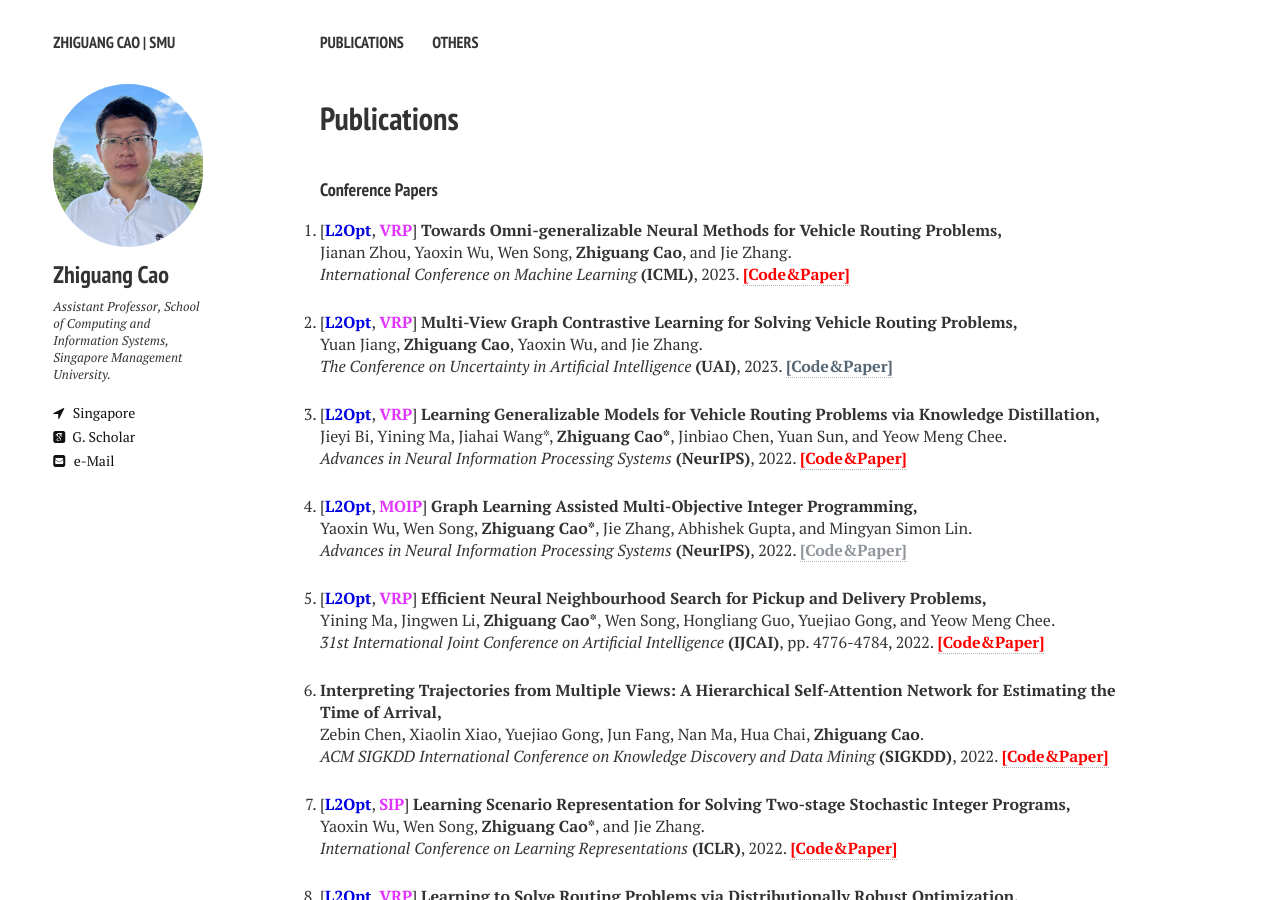
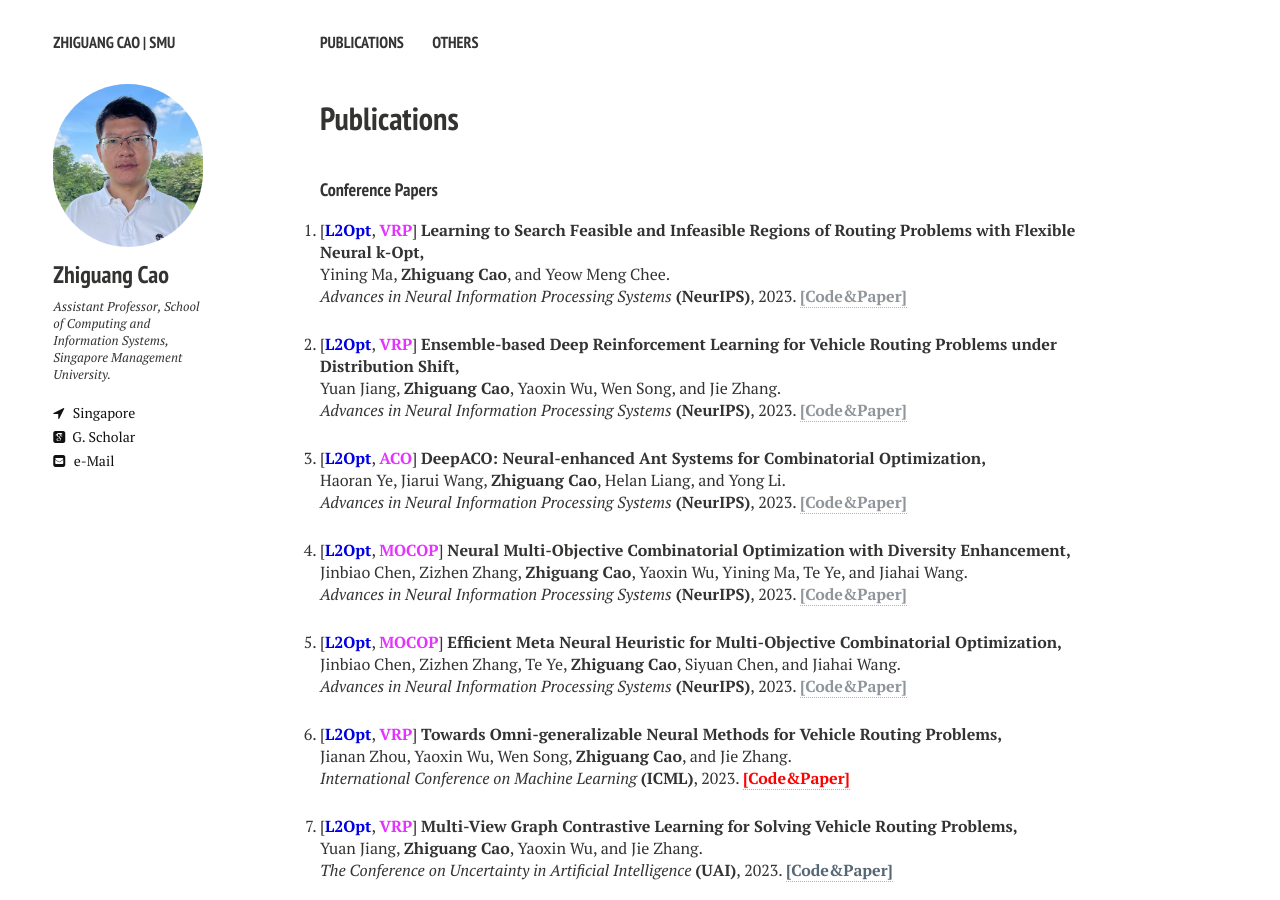
Before and after one commit to zhiguangcaosg/zhiguangcaosg.github.io, a Jekyll site: the page built from publications.md, in a window 1280 px wide and 900 px high. Built offline with Jekyll 4.4.1, drawn with Linux system fonts in a browser that asks for light colours; nearby versions of some CDN libraries.

Commit message:
Update publications.html

```diff
--- a/_layouts/publications.html
+++ b/_layouts/publications.html
@@ -89,6 +89,56 @@ div.bibtex pre { font-size: 75%; overflow: auto;  width: 100%; padding: 0em 0em;
 
     <!-- Item: Caelles2016 -->
 <ol style="padding-left:0px;">
+
+<li>
+<p>
+[<font color="#0000E3"><b>L2Opt</b></font>, <font color="#E333FF"><b>VRP</b></font>] <b>Learning to Search Feasible and Infeasible Regions of Routing Problems with Flexible Neural k-Opt,</b>
+<br> Yining Ma,  <b>Zhiguang Cao</b>, and Yeow Meng Chee.<br>
+<i>Advances in Neural Information Processing Systems</i> <b>(NeurIPS)</b>, 2023. <a href="https://zhiguangcaosg.github.io/publications/"> <font color="#8F959A"><b>[Code&Paper]</b> </font></a>
+</p>
+</li>
+
+<li>
+<p>
+[<font color="#0000E3"><b>L2Opt</b></font>, <font color="#E333FF"><b>VRP</b></font>] <b>Ensemble-based Deep Reinforcement Learning for Vehicle Routing Problems under Distribution Shift,</b>
+<br> Yuan Jiang,  <b>Zhiguang Cao</b>, Yaoxin Wu, Wen Song, and Jie Zhang.<br>
+<i>Advances in Neural Information Processing Systems</i> <b>(NeurIPS)</b>, 2023. <a href="https://zhiguangcaosg.github.io/publications/"> <font color="#8F959A"><b>[Code&Paper]</b> </font></a>
+</p>
+</li>
+
+<li>
+<p>
+[<font color="#0000E3"><b>L2Opt</b></font>, <font color="#E333FF"><b>ACO</b></font>] <b>DeepACO: Neural-enhanced Ant Systems for Combinatorial Optimization,</b>
+<br> Haoran Ye, Jiarui Wang, <b>Zhiguang Cao</b>, Helan Liang, and Yong Li.<br>
+<i>Advances in Neural Information Processing Systems</i> <b>(NeurIPS)</b>, 2023. <a href="https://zhiguangcaosg.github.io/publications/"> <font color="#8F959A"><b>[Code&Paper]</b> </font></a>
+</p>
+</li>
+
+<li>
+<p>
+[<font color="#0000E3"><b>L2Opt</b></font>, <font color="#E333FF"><b>MOCOP</b></font>] <b>Neural Multi-Objective Combinatorial Optimization with Diversity Enhancement,</b>
+<br> Jinbiao Chen, Zizhen Zhang, <b>Zhiguang Cao</b>, Yaoxin Wu, Yining Ma, Te Ye, and Jiahai Wang.<br>
+<i>Advances in Neural Information Processing Systems</i> <b>(NeurIPS)</b>, 2023. <a href="https://zhiguangcaosg.github.io/publications/"> <font color="#8F959A"><b>[Code&Paper]</b> </font></a>
+</p>
+</li>
+
+<li>
+<p>
+[<font color="#0000E3"><b>L2Opt</b></font>, <font color="#E333FF"><b>MOCOP</b></font>] <b>Efficient Meta Neural Heuristic for Multi-Objective Combinatorial Optimization,</b>
+<br> Jinbiao Chen, Zizhen Zhang, Te Ye, <b>Zhiguang Cao</b>, Siyuan Chen, and Jiahai Wang.<br>
+<i>Advances in Neural Information Processing Systems</i> <b>(NeurIPS)</b>, 2023. <a href="https://zhiguangcaosg.github.io/publications/"> <font color="#8F959A"><b>[Code&Paper]</b> </font></a>
+</p>
+</li>
+
+<!--
+<li>
+<p>
+[<font color="#0000E3"><b>L2Opt</b></font>, <font color="#E333FF"><b>Benchmark</b></font>] <b>MetaBox: A Benchmark Platform for Meta-Black-Box Optimization with Reinforcement Learning,</b>
+<br> Zeyuan Ma, Hongshu Guo, Jiacheng Chen, Zhenrui Li, Guojun Peng, Yue-Jiao Gong, Yining Ma, and <b>Zhiguang Cao</b>.<br>
+<i>Advances in Neural Information Processing Systems</i> <b>(NeurIPS)</b>, 2023. <a href="https://zhiguangcaosg.github.io/publications/"> <font color="#8F959A"><b>[Code&Paper]</b> </font></a>
+</p>
+</li>
+-->
 
 
 <li>
```
